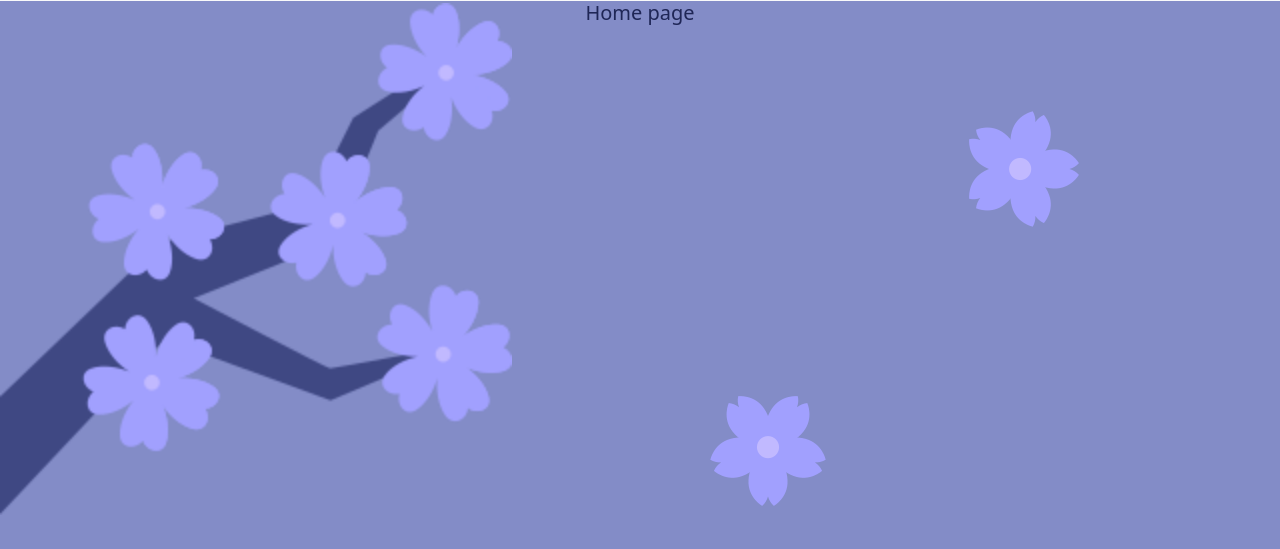
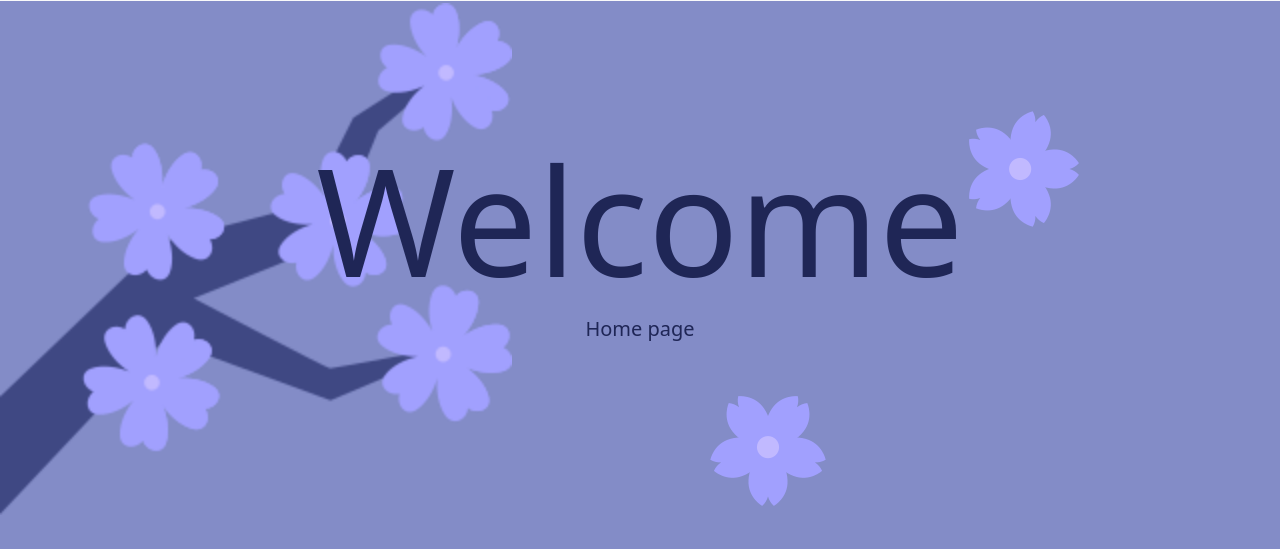
Before and after one commit to NataliaTokhadze/project-Flask, a Flask app: page / in a window 1280 px wide. Shown: the part 61-610 px from the top of the page. Run offline with Flask 3, Linux system fonts and the light colour scheme.

Commit message:
Update base.html

```diff
--- a/Project Flask/templates/base.html
+++ b/Project Flask/templates/base.html
@@ -31,7 +31,7 @@
       </div>
     </nav>
 
-    {% block content %} {% endblock %}
+    {% block content %} <h1>Welcome {{session['user']}}  </h1> {% endblock %}
 
 <script src="https://cdn.jsdelivr.net/npm/bootstrap@5.0.1/dist/js/bootstrap.bundle.min.js" integrity="sha384-gtEjrD/SeCtmISkJkNUaaKMoLD0//ElJ19smozuHV6z3Iehds+3Ulb9Bn9Plx0x4" crossorigin="anonymous"></script>
 </body>
```
